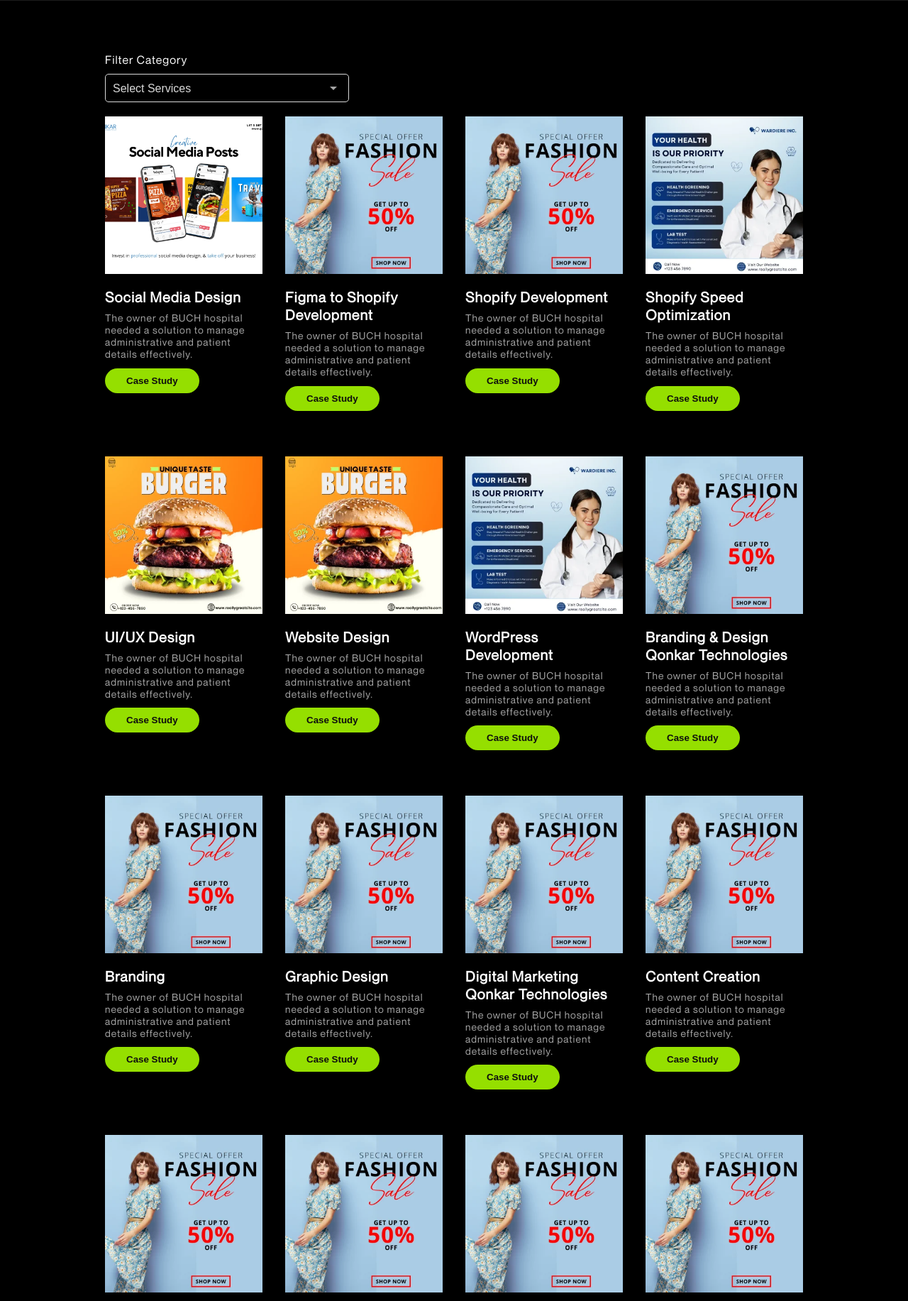
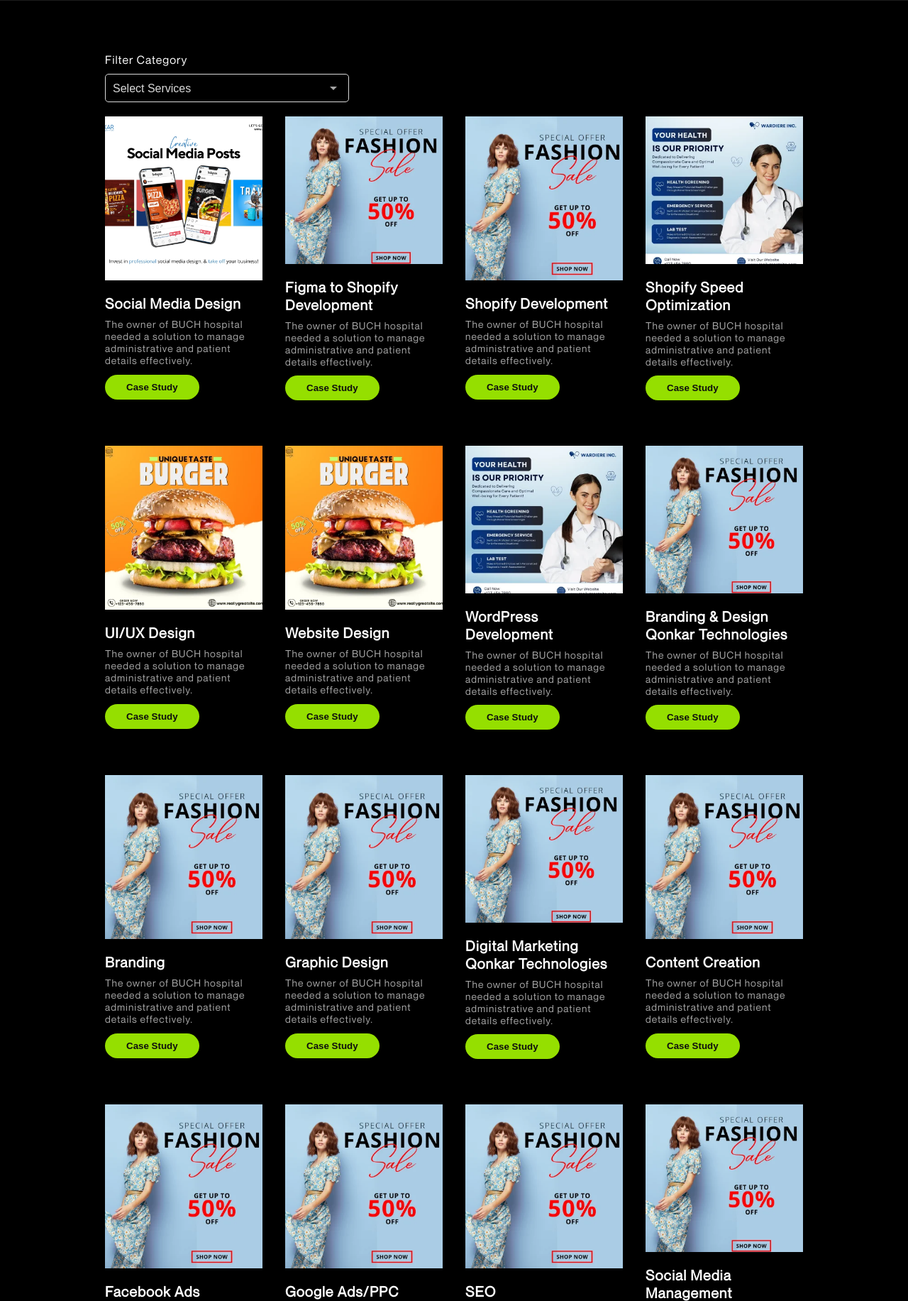
Before and after one commit to MuhammadOwais1020/qonkar-technologies-website, a PHP site: page /portfolio.php in a window 1280 px wide. Shown: the part 445-2278 px from the top of the page at 71% size. Run offline with PHP 8.4, Linux system fonts and the light colour scheme.

Commit message:
3-blogs-thumbnails-added

```diff
--- a/2024-Top-Website-Design-Trends-to-Increase-Conversions.php
+++ b/2024-Top-Website-Design-Trends-to-Increase-Conversions.php
@@ -24,7 +24,7 @@ height="0" width="0" style="display:none;visibility:hidden"></iframe></noscript>
 
   <div class="blog-detail">
     <div class="image-container">
-      <img src="assets/images/blog-post/web-design-trends.webp" alt="2024's Top Website Design Trends to Increase Conversions">
+      <img src="assets/images/blog-post/Website-Design-trends-2024-qonkar-technologies.webp" alt="2024's Top Website Design Trends to Increase Conversions">
     </div>
 
     <div class="details-container">
--- a/5-Ways-a-Mobile-Friendly-Website-Can-Boost-Your-Business.php
+++ b/5-Ways-a-Mobile-Friendly-Website-Can-Boost-Your-Business.php
@@ -24,7 +24,7 @@ height="0" width="0" style="display:none;visibility:hidden"></iframe></noscript>
 
   <div class="blog-detail">
     <div class="image-container">
-      <img src="assets/images/blog-post/Mobile-Friendly-Web-Design-Why-The-Future-is-Mobile.webp" alt="5 Ways a Mobile-Friendly Website Can Boost Your Business">
+      <img src="assets/images/blog-post/mobile-friendly-website-design-qonkar-technologies.webp" alt="5 Ways a Mobile-Friendly Website Can Boost Your Business">
     </div>
 
     <div class="details-container">
--- a/The-Ultimate-Guide-to-Choosing-the-Right-Website-Development-Platform.php
+++ b/The-Ultimate-Guide-to-Choosing-the-Right-Website-Development-Platform.php
@@ -25,7 +25,7 @@ height="0" width="0" style="display:none;visibility:hidden"></iframe></noscript>
 
   <div class="blog-detail">
     <div class="image-container">
-      <img src="assets/images/blog-post/TRIARE-insights-the-best-development-platform.webp" alt="The Ultimate Guide to Choosing the Right Website Development Platform">
+      <img src="assets/images/blog-post/best-development-platforms-qonkar-technologies.webp" alt="The Ultimate Guide to Choosing the Right Website Development Platform">
     </div>
 
     <div class="details-container">
--- a/blog.php
+++ b/blog.php
@@ -16,7 +16,7 @@ height="0" width="0" style="display:none;visibility:hidden"></iframe></noscript>
                             <a href="5-Ways-a-Mobile-Friendly-Website-Can-Boost-Your-Business.php">
                                 <div class="card card-shadow">
                                     <div class="card-header blog-image">
-                                        <img src="assets/images/blog-post/Mobile-Friendly-Web-Design-Why-The-Future-is-Mobile.webp" alt="2024's Top Website Design Trends to Increase Conversions">
+                                        <img src="assets/images/blog-post/mobile-friendly-website-design-qonkar-technologies.webp" alt="2024's Top Website Design Trends to Increase Conversions">
                                     </div>
                                     <div class="card-body">
                                         <p>How to</p>
@@ -27,7 +27,7 @@ height="0" width="0" style="display:none;visibility:hidden"></iframe></noscript>
                             <a href="2024-Top-Website-Design-Trends-to-Increase-Conversions.php">
                                 <div class="card card-shadow">
                                     <div class="card-header blog-image">
-                                        <img src="assets/images/blog-post/web-design-trends.webp" alt="2024's Top Website Design Trends to Increase Conversions">
+                                        <img src="assets/images/blog-post/Website-Design-trends-2024-qonkar-technologies.webp" alt="2024's Top Website Design Trends to Increase Conversions">
                                     </div>
                                     <div class="card-body">
                                         <p>product</p>
@@ -38,7 +38,7 @@ height="0" width="0" style="display:none;visibility:hidden"></iframe></noscript>
                             <a href="The-Ultimate-Guide-to-Choosing-the-Right-Website-Development-Platform.php">
                                 <div class="card card-shadow">
                                     <div class="card-header blog-image">
-                                        <img src="assets/images/blog-post/TRIARE-insights-the-best-development-platform.webp" alt="The Ultimate Guide to Choosing the Right Website Development Platform">
+                                        <img src="assets/images/blog-post/best-development-platforms-qonkar-technologies.webp" alt="The Ultimate Guide to Choosing the Right Website Development Platform">
                                     </div>
                                     <div class="card-body">
                                         <p>how to</p>
--- a/css/portfolio.css
+++ b/css/portfolio.css
@@ -55,6 +55,10 @@
  }
  .card{
   border-radius: var(--border-radius-box);
+  display: grid;
+  height: 400px;
+  min-height: 400px;
+  grid-template-rows: repeat( 250px 160px 50px);
  }
  .card-header.card-image{
     padding: 0;
--- a/portfolio.php
+++ b/portfolio.php
@@ -61,7 +61,7 @@ height="0" width="0" style="display:none;visibility:hidden"></iframe></noscript>
                     The owner of BUCH hospital needed a solution to manage administrative and patient details effectively.
                 </div>
                 <div class="card-footer">
-                    <button class="btn full-width" onclick="togglePopup('https://drive.google.com/file/d/1oRQ44qnetd1J2T5zCTaVabo9spldsQ_m/preview?usp=sharing#toolbar=0')">Case Study</button>
+                    <button class="btn" onclick="togglePopup('https://drive.google.com/file/d/1oRQ44qnetd1J2T5zCTaVabo9spldsQ_m/preview?usp=sharing#toolbar=0')">Case Study</button>
                 </div>
             </div>
 
@@ -74,7 +74,7 @@ height="0" width="0" style="display:none;visibility:hidden"></iframe></noscript>
                     The owner of BUCH hospital needed a solution to manage administrative and patient details effectively.
                 </div>
                 <div class="card-footer">
-                    <a href="https://drive.google.com/drive/folders/1HdpZwL2HAnJDyGKLwMV_n-18VhCShGmJ?usp=drive_link"><button class="btn full-width">Case Study</button></a>
+                    <a href="https://drive.google.com/drive/folders/1HdpZwL2HAnJDyGKLwMV_n-18VhCShGmJ?usp=drive_link"><button class="btn">Case Study</button></a>
                 </div>
              </div>
 
@@ -87,7 +87,7 @@ height="0" width="0" style="display:none;visibility:hidden"></iframe></noscript>
                     The owner of BUCH hospital needed a solution to manage administrative and patient details effectively.
                 </div>
                 <div class="card-footer">
-                    <a href="https://drive.google.com/drive/folders/1gU6ReacGnypQLzZiJUSzZxrmK8Vca6Ru?usp=drive_link"><button class="btn full-width">Case Study</button></a>
+                    <a href="https://drive.google.com/drive/folders/1gU6ReacGnypQLzZiJUSzZxrmK8Vca6Ru?usp=drive_link"><button class="btn">Case Study</button></a>
                 </div>
              </div>
 
@@ -100,7 +100,7 @@ height="0" width="0" style="display:none;visibility:hidden"></iframe></noscript>
                     The owner of BUCH hospital needed a solution to manage administrative and patient details effectively.
                 </div>
                 <div class="card-footer">
-                    <a href="https://drive.google.com/drive/folders/1VJCvQXOPKo6IXtxvLA38WKBssL0uISCd?usp=drive_link"><button class="btn full-width">Case Study</button></a>
+                    <a href="https://drive.google.com/drive/folders/1VJCvQXOPKo6IXtxvLA38WKBssL0uISCd?usp=drive_link"><button class="btn">Case Study</button></a>
                 </div>
              </div>
 
@@ -113,7 +113,7 @@ height="0" width="0" style="display:none;visibility:hidden"></iframe></noscript>
                     The owner of BUCH hospital needed a solution to manage administrative and patient details effectively.
                 </div>
                 <div class="card-footer">
-                    <a href="https://drive.google.com/drive/folders/1sYYfBbEth1V5jnGit73ZlslIwdJq-gDa?usp=sharing"><button class="btn full-width">Case Study</button></a>
+                    <a href="https://drive.google.com/drive/folders/1sYYfBbEth1V5jnGit73ZlslIwdJq-gDa?usp=sharing"><button class="btn">Case Study</button></a>
                 </div>
              </div>
 
@@ -126,7 +126,7 @@ height="0" width="0" style="display:none;visibility:hidden"></iframe></noscript>
                     The owner of BUCH hospital needed a solution to manage administrative and patient details effectively.
                 </div>
                 <div class="card-footer">
-                    <a href="https://drive.google.com/drive/folders/1MAc_GJY3ObUxAbFXmlLQDvqiAO50JNdn?usp=sharing"><button class="btn full-width">Case Study</button></a>
+                    <a href="https://drive.google.com/drive/folders/1MAc_GJY3ObUxAbFXmlLQDvqiAO50JNdn?usp=sharing"><button class="btn">Case Study</button></a>
                 </div>
              </div>
 
@@ -139,7 +139,7 @@ height="0" width="0" style="display:none;visibility:hidden"></iframe></noscript>
                     The owner of BUCH hospital needed a solution to manage administrative and patient details effectively.
                 </div>
                 <div class="card-footer">
-                    <a href="https://drive.google.com/drive/folders/1UQkd8dhatCSXq8YwV_jQzOdCS2R6Dm-P?usp=drive_link"><button class="btn full-width">Case Study</button></a>
+                    <a href="https://drive.google.com/drive/folders/1UQkd8dhatCSXq8YwV_jQzOdCS2R6Dm-P?usp=drive_link"><button class="btn">Case Study</button></a>
                 </div>
              </div>
 
@@ -152,7 +152,7 @@ height="0" width="0" style="display:none;visibility:hidden"></iframe></noscript>
                     The owner of BUCH hospital needed a solution to manage administrative and patient details effectively.
                 </div>
                 <div class="card-footer">
-                    <a href="https://drive.google.com/drive/folders/1TYgzQpcW4ORvWP4_b-RKQxzBzCuNTMjK?usp=sharing"><button class="btn full-width">Case Study</button></a>
+                    <a href="https://drive.google.com/drive/folders/1TYgzQpcW4ORvWP4_b-RKQxzBzCuNTMjK?usp=sharing"><button class="btn">Case Study</button></a>
                 </div>
              </div>
 
@@ -165,7 +165,7 @@ height="0" width="0" style="display:none;visibility:hidden"></iframe></noscript>
                     The owner of BUCH hospital needed a solution to manage administrative and patient details effectively.
                 </div>
                 <div class="card-footer">
-                    <a href="https://drive.google.com/drive/folders/1R_03cXaIjTO8f0IdqN_-SjbnMxTwFItA?usp=sharing"><button class="btn full-width">Case Study</button></a>
+                    <a href="https://drive.google.com/drive/folders/1R_03cXaIjTO8f0IdqN_-SjbnMxTwFItA?usp=sharing"><button class="btn">Case Study</button></a>
                 </div>
              </div>
 
@@ -178,7 +178,7 @@ height="0" width="0" style="display:none;visibility:hidden"></iframe></noscript>
                     The owner of BUCH hospital needed a solution to manage administrative and patient details effectively.
                 </div>
                 <div class="card-footer">
-                    <a href="https://drive.google.com/drive/folders/1oD1xq-NM_iJi1ZByb9QVTJ0ouoyHlWBJ?usp=sharing"><button class="btn full-width">Case Study</button></a>
+                    <a href="https://drive.google.com/drive/folders/1oD1xq-NM_iJi1ZByb9QVTJ0ouoyHlWBJ?usp=sharing"><button class="btn">Case Study</button></a>
                 </div>
              </div>
 
@@ -191,7 +191,7 @@ height="0" width="0" style="display:none;visibility:hidden"></iframe></noscript>
                     The owner of BUCH hospital needed a solution to manage administrative and patient details effectively.
                 </div>
                 <div class="card-footer">
-                    <a href="https://drive.google.com/drive/folders/1Zsyr0XbGLQxAQU8pCa8ZFpT7oAB1EmJ0?usp=drive_link"><button class="btn full-width">Case Study</button></a>
+                    <a href="https://drive.google.com/drive/folders/1Zsyr0XbGLQxAQU8pCa8ZFpT7oAB1EmJ0?usp=drive_link"><button class="btn">Case Study</button></a>
                 </div>
              </div>
 
@@ -204,7 +204,7 @@ height="0" width="0" style="display:none;visibility:hidden"></iframe></noscript>
                     The owner of BUCH hospital needed a solution to manage administrative and patient details effectively.
                 </div>
                 <div class="card-footer">
-                    <a href="https://drive.google.com/drive/folders/1DPXUKef1f_SvwJ-M9J9o3Yo9m7ATEHCa?usp=sharing"><button class="btn full-width">Case Study</button></a>
+                    <a href="https://drive.google.com/drive/folders/1DPXUKef1f_SvwJ-M9J9o3Yo9m7ATEHCa?usp=sharing"><button class="btn">Case Study</button></a>
                 </div>
              </div>
 
@@ -217,7 +217,7 @@ height="0" width="0" style="display:none;visibility:hidden"></iframe></noscript>
                     The owner of BUCH hospital needed a solution to manage administrative and patient details effectively.
                 </div>
                 <div class="card-footer">
-                    <a href="https://drive.google.com/drive/folders/1cgwB8NmRx13QDNIjwUOjVWE0e6XgL1-b?usp=sharing"><button class="btn full-width">Case Study</button></a>
+                    <a href="https://drive.google.com/drive/folders/1cgwB8NmRx13QDNIjwUOjVWE0e6XgL1-b?usp=sharing"><button class="btn">Case Study</button></a>
                 </div>
              </div>
 
@@ -231,7 +231,7 @@ height="0" width="0" style="display:none;visibility:hidden"></iframe></noscript>
                     The owner of BUCH hospital needed a solution to manage administrative and patient details effectively.
                 </div>
                 <div class="card-footer">
-                    <a href="https://drive.google.com/drive/folders/1R_srg_-6i_sauFcJSYCmNwaFCKGWsxYK?usp=sharing"><button class="btn full-width">Case Study</button></a>
+                    <a href="https://drive.google.com/drive/folders/1R_srg_-6i_sauFcJSYCmNwaFCKGWsxYK?usp=sharing"><button class="btn">Case Study</button></a>
                 </div>
              </div>
 
@@ -244,7 +244,7 @@ height="0" width="0" style="display:none;visibility:hidden"></iframe></noscript>
                     The owner of BUCH hospital needed a solution to manage administrative and patient details effectively.
                 </div>
                 <div class="card-footer">
-                    <a href="https://drive.google.com/drive/folders/1qyJAEpfvuDWPjSMWIZILg5dnZQ3DfVcb?usp=sharing"><button class="btn full-width">Case Study</button></a>
+                    <a href="https://drive.google.com/drive/folders/1qyJAEpfvuDWPjSMWIZILg5dnZQ3DfVcb?usp=sharing"><button class="btn">Case Study</button></a>
                 </div>
              </div>
 
@@ -257,7 +257,7 @@ height="0" width="0" style="display:none;visibility:hidden"></iframe></noscript>
                     The owner of BUCH hospital needed a solution to manage administrative and patient details effectively.
                 </div>
                 <div class="card-footer">
-                    <a href="https://drive.google.com/drive/folders/1qTeIP_RN-ZWUaorC79ZZlujvQTrROFpX?usp=sharing"><button class="btn full-width">Case Study</button></a>
+                    <a href="https://drive.google.com/drive/folders/1qTeIP_RN-ZWUaorC79ZZlujvQTrROFpX?usp=sharing"><button class="btn">Case Study</button></a>
                 </div>
              </div>
 
@@ -270,7 +270,7 @@ height="0" width="0" style="display:none;visibility:hidden"></iframe></noscript>
                     The owner of BUCH hospital needed a solution to manage administrative and patient details effectively.
                 </div>
                 <div class="card-footer">
-                    <a href="https://drive.google.com/drive/folders/1AsXQoZRSwjN_t9YE7VjhB70EiBmtAaUq?usp=sharing"><button class="btn full-width">Case Study</button></a>
+                    <a href="https://drive.google.com/drive/folders/1AsXQoZRSwjN_t9YE7VjhB70EiBmtAaUq?usp=sharing"><button class="btn">Case Study</button></a>
                 </div>
              </div>
 
@@ -283,7 +283,7 @@ height="0" width="0" style="display:none;visibility:hidden"></iframe></noscript>
                     The owner of BUCH hospital needed a solution to manage administrative and patient details effectively.
                 </div>
                 <div class="card-footer">
-                    <a href="https://drive.google.com/drive/folders/1CqIwy3OdFZSmsrWa1c7GMR3oCQIPCZ6j?usp=sharing"><button class="btn full-width">Case Study</button></a>
+                    <a href="https://drive.google.com/drive/folders/1CqIwy3OdFZSmsrWa1c7GMR3oCQIPCZ6j?usp=sharing"><button class="btn">Case Study</button></a>
                 </div>
              </div>
 
@@ -296,7 +296,7 @@ height="0" width="0" style="display:none;visibility:hidden"></iframe></noscript>
                     The owner of BUCH hospital needed a solution to manage administrative and patient details effectively.
                 </div>
                 <div class="card-footer">
-                    <a href="https://drive.google.com/drive/folders/1md9i2BHe1gkfFmUgP2T83LuDTXcbRHi1?usp=sharing"><button class="btn full-width">Case Study</button></a>
+                    <a href="https://drive.google.com/drive/folders/1md9i2BHe1gkfFmUgP2T83LuDTXcbRHi1?usp=sharing"><button class="btn">Case Study</button></a>
                 </div>
              </div>
 
@@ -309,7 +309,7 @@ height="0" width="0" style="display:none;visibility:hidden"></iframe></noscript>
                     The owner of BUCH hospital needed a solution to manage administrative and patient details effectively.
                 </div>
                 <div class="card-footer">
-                    <a href="https://drive.google.com/drive/folders/1XtlialYSSTYs7dQ9RuDt30Zcc17SHMCy?usp=sharing"><button class="btn full-width">Case Study</button></a>
+                    <a href="https://drive.google.com/drive/folders/1XtlialYSSTYs7dQ9RuDt30Zcc17SHMCy?usp=sharing"><button class="btn">Case Study</button></a>
                 </div>
              </div>
 
```
Also changed, not shown: assets/images/blog-post/Mobile-Friendly-Web-Design-Why-The-Future-is-Mobile.webp (deleted), assets/images/blog-post/TRIARE-insights-the-best-development-platform.webp (deleted), assets/images/blog-post/Website-Design-trends-2024-qonkar-technologies.webp (added), assets/images/blog-post/best-development-platforms-qonkar-technologies.webp (added), assets/images/blog-post/mobile-friendly-website-design-qonkar-technologies.webp (added), assets/images/blog-post/top-10-web-design-trends-2024.webp (deleted), assets/images/blog-post/web-design-trends.webp (deleted).
